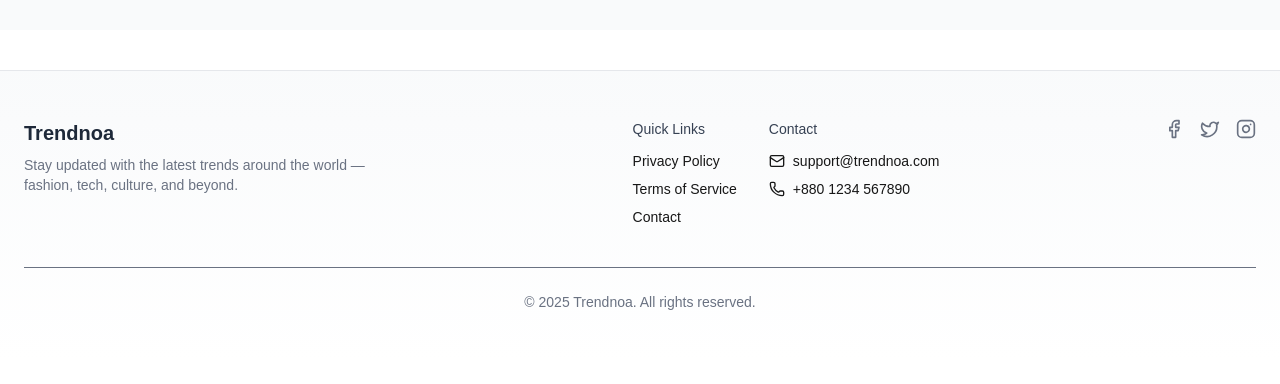
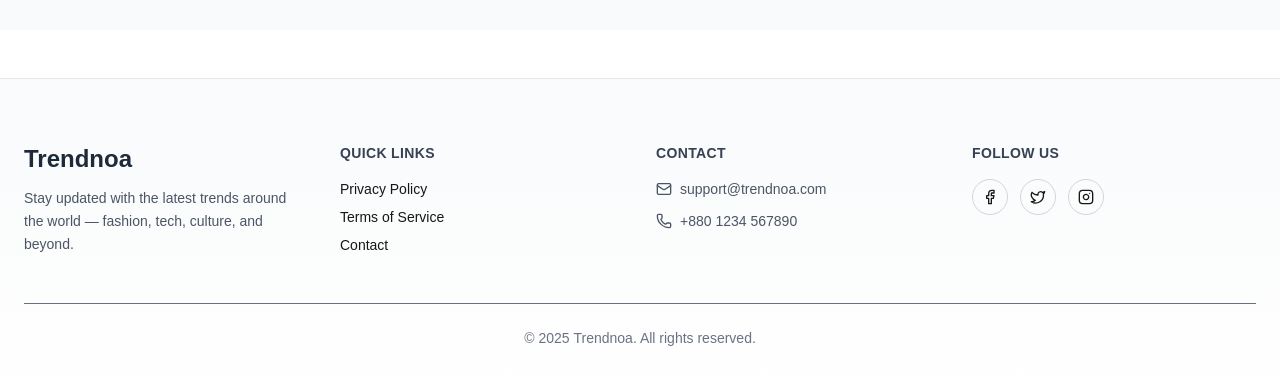
Before and after one commit to ismail-dev-code/Trendnoa, a Next.js app: page / in a window 1280 px wide. Shown: the part 3198-3582 px from the top of the page. Before the commit the page ends 3558 px from the top, so only its background shows below. Built offline with nearby package versions, Linux system fonts and the light colour scheme; no server answers.

Commit message:
update: footer text

```diff
--- a/src/app/components/Footer.tsx
+++ b/src/app/components/Footer.tsx
@@ -5,40 +5,48 @@ import { Mail, Phone, Facebook, Twitter, Instagram } from "lucide-react";
 
 export default function Footer() {
   return (
-    <footer className="relative mt-10 border-t border-gray-200 dark:border-gray-800 bg-gradient-to-b from-gray-50 to-white dark:from-gray-900 dark:to-gray-950">
-      <div className="max-w-7xl mx-auto px-6 py-10 md:py-12">
-        {/* Top Section */}
-        <div className="flex flex-col md:flex-row items-center md:items-start justify-between gap-8">
+    <footer className="relative mt-12 border-t border-gray-200 dark:border-gray-800 bg-gradient-to-b from-gray-50 to-white dark:from-gray-900 dark:to-gray-950">
+      <div className="max-w-7xl mx-auto px-6 py-12 md:py-16">
+        {/* Grid Section */}
+        <div className="grid grid-cols-1 md:grid-cols-4 gap-10 md:gap-8">
           {/* Brand */}
-          <div className="text-center md:text-left">
-            <h2 className="text-xl font-semibold text-gray-800 dark:text-gray-100">
+          <div>
+            <h2 className="text-2xl font-bold text-gray-800 dark:text-gray-100">
               Trendnoa
             </h2>
-            <p className="mt-2 text-sm text-gray-500 dark:text-gray-400 max-w-sm">
+            <p className="mt-3 text-sm text-gray-600 dark:text-gray-400 leading-relaxed max-w-xs">
               Stay updated with the latest trends around the world — fashion,
               tech, culture, and beyond.
             </p>
           </div>
 
           {/* Quick Links */}
-          <div className="flex flex-col md:flex-row gap-8 text-sm">
           <div>
-              <h3 className="font-medium text-gray-700 dark:text-gray-200">
+            <h3 className="text-sm font-semibold text-gray-700 dark:text-gray-200 uppercase tracking-wide">
               Quick Links
             </h3>
-              <ul className="mt-3 space-y-2">
+            <ul className="mt-4 space-y-2 text-sm">
               <li>
-                  <Link href="/privacy" className="hover:underline">
+                <Link
+                  href="/privacy"
+                  className="hover:text-gray-900 dark:hover:text-white transition"
+                >
                   Privacy Policy
                 </Link>
               </li>
               <li>
-                  <Link href="/terms" className="hover:underline">
+                <Link
+                  href="/terms"
+                  className="hover:text-gray-900 dark:hover:text-white transition"
+                >
                   Terms of Service
                 </Link>
               </li>
               <li>
-                  <Link href="/contact" className="hover:underline">
+                <Link
+                  href="/contact"
+                  className="hover:text-gray-900 dark:hover:text-white transition"
+                >
                   Contact
                 </Link>
               </li>
@@ -47,37 +55,56 @@ export default function Footer() {
 
           {/* Contact Info */}
           <div>
-              <h3 className="font-medium text-gray-700 dark:text-gray-200">
+            <h3 className="text-sm font-semibold text-gray-700 dark:text-gray-200 uppercase tracking-wide">
               Contact
             </h3>
-              <ul className="mt-3 space-y-2">
-                <li className="flex items-center gap-2">
+            <ul className="mt-4 space-y-3 text-sm">
+              <li className="flex items-center gap-2 text-gray-600 dark:text-gray-400">
                 <Mail size={16} /> support@trendnoa.com
               </li>
-                <li className="flex items-center gap-2">
+              <li className="flex items-center gap-2 text-gray-600 dark:text-gray-400">
                 <Phone size={16} /> +880 1234 567890
               </li>
             </ul>
           </div>
-          </div>
 
           {/* Social Links */}
-          <div className="flex gap-4 text-gray-500 dark:text-gray-400">
-            <Link href="https://facebook.com" target="_blank">
-              <Facebook className="w-5 h-5 hover:text-blue-500 transition" />
+          <div>
+            <h3 className="text-sm font-semibold text-gray-700 dark:text-gray-200 uppercase tracking-wide">
+              Follow Us
+            </h3>
+            <div className="mt-4 flex gap-3">
+              <Link
+                href="https://facebook.com"
+                target="_blank"
+                aria-label="Facebook"
+                className="w-9 h-9 flex items-center justify-center rounded-full border border-gray-300 dark:border-gray-700 hover:bg-blue-500 hover:text-white transition"
+              >
+                <Facebook className="w-4 h-4" />
               </Link>
-            <Link href="https://twitter.com" target="_blank">
-              <Twitter className="w-5 h-5 hover:text-sky-500 transition" />
+              <Link
+                href="https://twitter.com"
+                target="_blank"
+                aria-label="Twitter"
+                className="w-9 h-9 flex items-center justify-center rounded-full border border-gray-300 dark:border-gray-700 hover:bg-sky-500 hover:text-white transition"
+              >
+                <Twitter className="w-4 h-4" />
               </Link>
-            <Link href="https://instagram.com" target="_blank">
-              <Instagram className="w-5 h-5 hover:text-pink-500 transition" />
+              <Link
+                href="https://instagram.com"
+                target="_blank"
+                aria-label="Instagram"
+                className="w-9 h-9 flex items-center justify-center rounded-full border border-gray-300 dark:border-gray-700 hover:bg-pink-500 hover:text-white transition"
+              >
+                <Instagram className="w-4 h-4" />
               </Link>
+            </div>
           </div>
         </div>
 
         {/* Bottom Section */}
-        <div className="border-t mt-10 pt-6 text-center text-sm text-gray-500 dark:text-gray-400">
-          © {new Date().getFullYear()} Trendnoa. All rights reserved.
+        <div className="border-t mt-12 pt-6 text-center text-sm text-gray-500 dark:text-gray-400">
+          © {new Date().getFullYear()} <span className="font-medium">Trendnoa</span>. All rights reserved.
         </div>
       </div>
     </footer>
```
Lines whose indentation alone changed are shown as unchanged.
